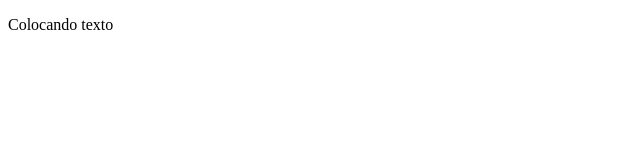
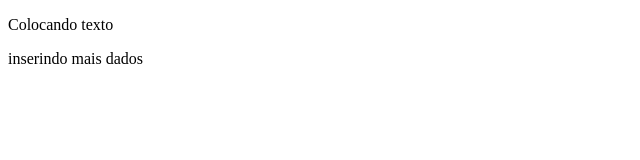
Before and after one commit to hackerAdelinoViegas/teste, a plain HTML site: page index.html in a window 1280 px wide. Shown: the whole page, without its empty margins (0-640 px from the left). Drawn offline with Linux system fonts and the light colour scheme.

Commit message:
commit 2

```diff
--- a/index.html
+++ b/index.html
@@ -6,5 +6,6 @@
   </head>
   <body>
     <p>Colocando texto</p>
+    <p>inserindo mais dados</p>
   </body>
 </html>
```
